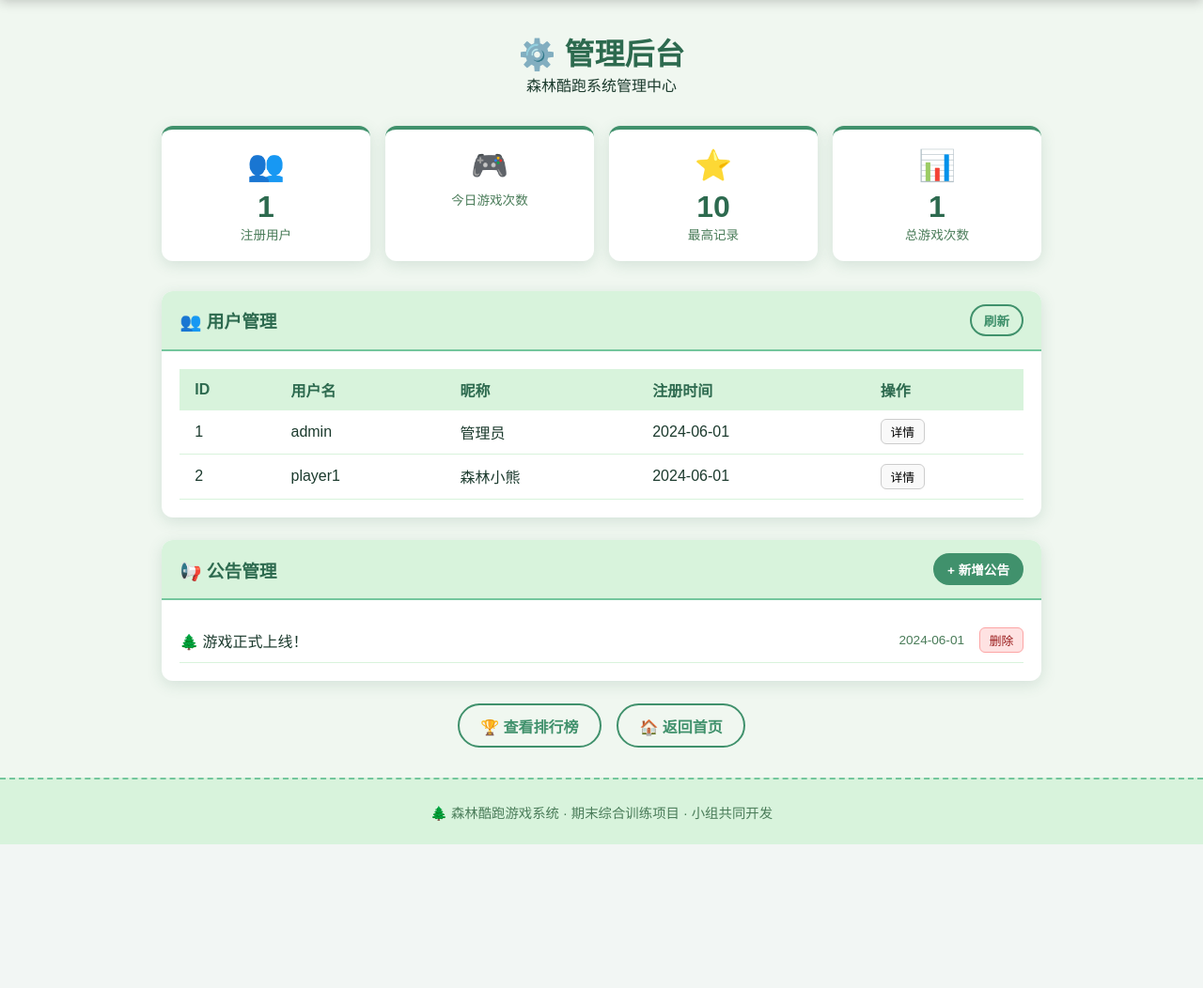
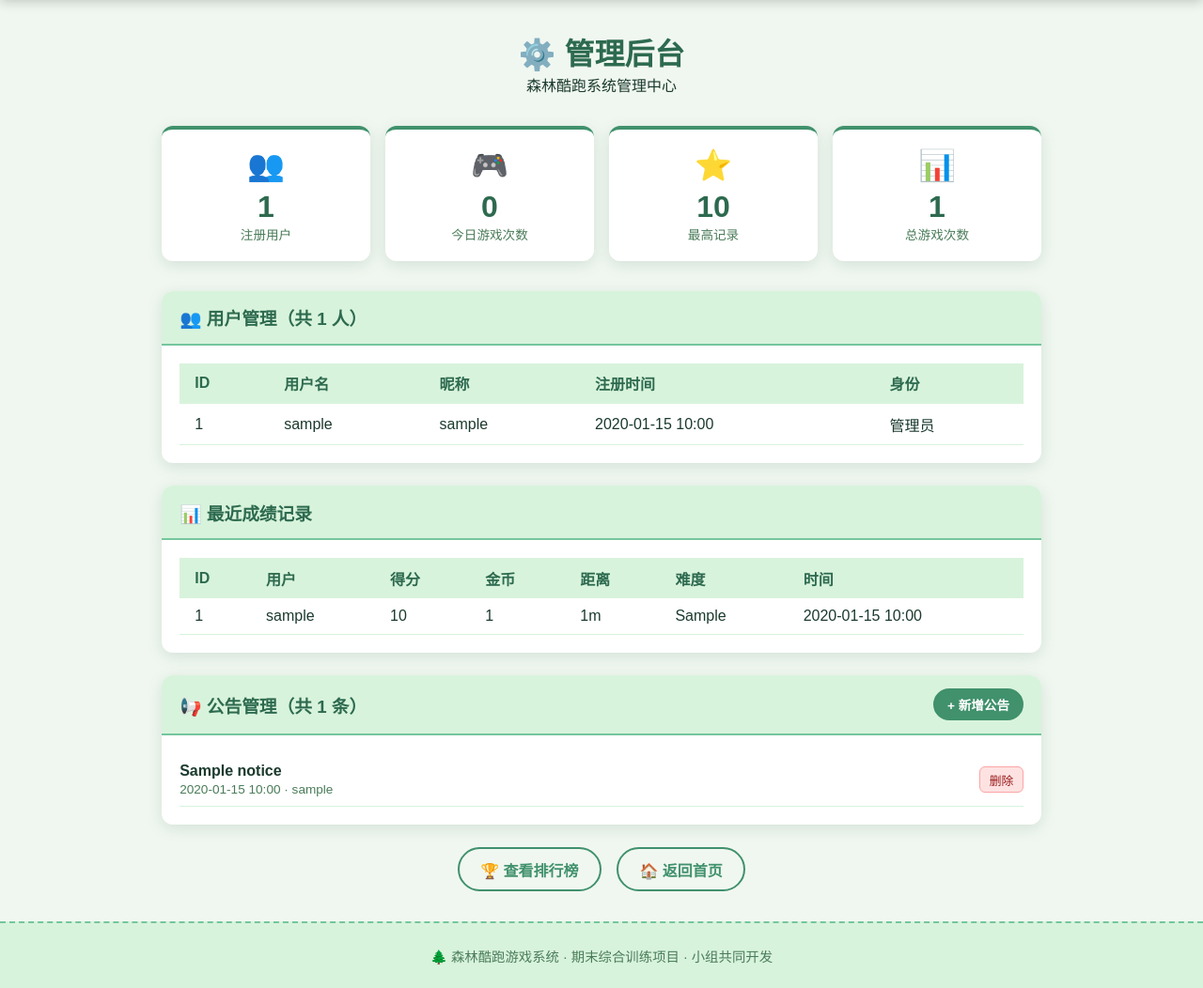
Before and after one commit to Luck2058/forest-runner-game, a Flask app: page /admin/ in a window 1280 px wide. Shown: the part 59-1111 px from the top of the page at 94% size. Before the commit the page ends 958 px from the top, so only its background shows below. Run offline with Flask 3, Linux system fonts and the light colour scheme; a user stored in the database is signed in; tables that the repository leaves empty hold one stand-in row (values such as "Sample post"); some web fonts are replaced.

Commit message:
fix: 修复C岗遗留问题 + 完善公告管理功能
1. admin.py: 合并admin子路由到admin_index，消除500错误；新增公告增删路由
2. admin.html: 用户管理/最近成绩改为真实数据渲染；公告管理完整实现
3. models/notice.py: 新增Notice模型（标题/内容/发布人/时间）
4. models/score.py: get_statistics()添加today_games字段
5. register.html: 修复密码不一致时按钮卡在提交中的bug
6. style.css: 补充公告区域样式

```diff
--- a/app/models/__init__.py
+++ b/app/models/__init__.py
@@ -1,5 +1,6 @@
 """
-app/models/__init__.py —— 数据模型包初始化
+app/models/__init__.py -- 数据模型包初始化
 """
 from app.models.user import User
 from app.models.score import Score
+from app.models.notice import Notice
--- a/app/models/score.py
+++ b/app/models/score.py
@@ -125,16 +125,23 @@ class Score(db.Model):
     def get_statistics(cls):
         """
         获取全局统计信息
-        返回字典：total_games / total_users / top_score
+        返回字典：total_games / total_users / top_score / today_games
         """
         total_games = db.session.query(func.count(cls.id)).scalar() or 0
         total_users = db.session.query(func.count(func.distinct(cls.user_id))).scalar() or 0
         top_score   = db.session.query(func.max(cls.score)).scalar() or 0
 
+        # 今日游戏次数
+        today = date.today()
+        today_games = db.session.query(func.count(cls.id)).filter(
+            func.date(cls.create_time) == today
+        ).scalar() or 0
+
         return {
             'total_games':  total_games,
             'total_users':  total_users,
             'top_score':    top_score,
+            'today_games':  today_games,
         }
 
     # ------------------------------------------------------------------ #
--- a/app/routes/admin.py
+++ b/app/routes/admin.py
@@ -5,11 +5,12 @@ app/routes/admin.py -- 后台管理蓝图
 由【成员四：MySQL 数据库与排行榜】配合实现管理员权限验证
 """
 
-from flask import Blueprint, render_template, session, redirect, url_for, flash
+from flask import Blueprint, render_template, session, redirect, url_for, flash, request, jsonify
 from functools import wraps
 from app import db
 from app.models.user import User
 from app.models.score import Score
+from app.models.notice import Notice
 
 # 创建管理蓝图，url 前缀为 /admin
 admin_bp = Blueprint('admin', __name__)
@@ -36,23 +37,56 @@ def admin_required(f):
 @admin_bp.route('/')
 @admin_required
 def admin_index():
-    """后台管理首页 -- 显示真实统计数据"""
+    """后台管理首页 -- 显示真实统计数据 + 用户列表 + 最近成绩 + 公告列表"""
     stats = Score.get_statistics()
     stats['user_count'] = User.query.count()
-    return render_template('admin.html', stats=stats)
+
+    # 获取用户列表（按注册时间降序）
+    users = User.query.order_by(User.create_time.desc()).all()
+
+    # 获取最近 20 条成绩记录（按时间降序）
+    recent_scores = Score.query.order_by(Score.create_time.desc()).limit(20).all()
+
+    # 获取公告列表（按时间降序）
+    notices = Notice.query.order_by(Notice.create_time.desc()).all()
+
+    return render_template(
+        'admin.html',
+        stats=stats,
+        users=users,
+        recent_scores=recent_scores,
+        notices=notices,
+    )
 
 
-@admin_bp.route('/users')
+@admin_bp.route('/notice/add', methods=['POST'])
 @admin_required
-def admin_users():
-    """用户管理列表"""
-    users = User.query.all()
-    return render_template('admin_users.html', users=users)
+def add_notice():
+    """新增公告"""
+    title = request.form.get('title', '').strip()
+    content = request.form.get('content', '').strip()
+
+    if not title:
+        flash('公告标题不能为空！', 'danger')
+        return redirect(url_for('admin.admin_index'))
+
+    user_id = session.get('user_id')
+    notice = Notice(title=title, content=content, author_id=user_id)
+    db.session.add(notice)
+    db.session.commit()
+
+    flash(f'公告「{title}」发布成功！', 'success')
+    return redirect(url_for('admin.admin_index'))
 
 
-@admin_bp.route('/scores')
+@admin_bp.route('/notice/delete/<int:notice_id>', methods=['POST'])
 @admin_required
-def admin_scores():
-    """成绩管理列表"""
-    scores = Score.query.order_by(Score.create_time.desc()).all()
-    return render_template('admin_scores.html', scores=scores)
+def delete_notice(notice_id):
+    """删除公告"""
+    notice = Notice.query.get_or_404(notice_id)
+    title = notice.title
+    db.session.delete(notice)
+    db.session.commit()
+
+    flash(f'公告「{title}」已删除！', 'success')
+    return redirect(url_for('admin.admin_index'))
--- a/app/static/css/style.css
+++ b/app/static/css/style.css
@@ -630,7 +630,9 @@ img { max-width: 100%; }
     padding: 0.6rem 0;
     border-bottom: 1px solid var(--green-pale);
 }
-.notice-title { flex: 1; }
+.notice-title { flex: 1; font-weight: bold; }
+.notice-info { flex: 1; display: flex; flex-direction: column; gap: 0.2rem; }
+.notice-meta { color: var(--text-mid); font-size: 0.85rem; }
 .notice-time { color: var(--text-mid); font-size: 0.85rem; }
 
 .notice-form { margin-top: 1rem; display: flex; flex-direction: column; gap: 0.8rem; }
--- a/app/templates/admin.html
+++ b/app/templates/admin.html
@@ -39,18 +39,62 @@
         <!-- 用户管理 -->
         <div class="admin-panel">
             <div class="panel-header">
-                <h3>👥 用户管理</h3>
-                <button class="btn btn-sm btn-outline">刷新</button>
+                <h3>👥 用户管理（共 {{ users|length }} 人）</h3>
             </div>
             <div class="panel-body">
                 <table class="admin-table">
                     <thead>
-                        <tr><th>ID</th><th>用户名</th><th>昵称</th><th>注册时间</th><th>操作</th></tr>
+                        <tr><th>ID</th><th>用户名</th><th>昵称</th><th>注册时间</th><th>身份</th></tr>
                     </thead>
                     <tbody>
-                        <!-- TODO：成员三 —— 对接数据库查询用户列表 -->
-                        <tr><td>1</td><td>admin</td><td>管理员</td><td>2024-06-01</td><td><button class="btn-xs">详情</button></td></tr>
-                        <tr><td>2</td><td>player1</td><td>森林小熊</td><td>2024-06-01</td><td><button class="btn-xs">详情</button></td></tr>
+                        {% for u in users %}
+                        <tr>
+                            <td>{{ u.id }}</td>
+                            <td>{{ u.username }}</td>
+                            <td>{{ u.nickname or '-' }}</td>
+                            <td>{{ u.create_time.strftime('%Y-%m-%d %H:%M') if u.create_time else '-' }}</td>
+                            <td>{{ '管理员' if u.is_admin else '普通用户' }}</td>
+                        </tr>
+                        {% endfor %}
+
+                        {% if not users %}
+                        <tr>
+                            <td colspan="5" class="empty-tip">🌿 暂无注册用户</td>
+                        </tr>
+                        {% endif %}
+                    </tbody>
+                </table>
+            </div>
+        </div>
+
+        <!-- 最近成绩 -->
+        <div class="admin-panel">
+            <div class="panel-header">
+                <h3>📊 最近成绩记录</h3>
+            </div>
+            <div class="panel-body">
+                <table class="admin-table">
+                    <thead>
+                        <tr><th>ID</th><th>用户</th><th>得分</th><th>金币</th><th>距离</th><th>难度</th><th>时间</th></tr>
+                    </thead>
+                    <tbody>
+                        {% for s in recent_scores %}
+                        <tr>
+                            <td>{{ s.id }}</td>
+                            <td>{{ s.user.nickname or s.user.username if s.user else '-' }}</td>
+                            <td>{{ s.score }}</td>
+                            <td>{{ s.coins }}</td>
+                            <td>{{ s.distance }}m</td>
+                            <td>{{ s.difficulty }}</td>
+                            <td>{{ s.create_time.strftime('%Y-%m-%d %H:%M') if s.create_time else '-' }}</td>
+                        </tr>
+                        {% endfor %}
+
+                        {% if not recent_scores %}
+                        <tr>
+                            <td colspan="7" class="empty-tip">🌿 暂无成绩记录</td>
+                        </tr>
+                        {% endif %}
                     </tbody>
                 </table>
             </div>
@@ -59,20 +103,35 @@
         <!-- 公告管理 -->
         <div class="admin-panel">
             <div class="panel-header">
-                <h3>📢 公告管理</h3>
-                <button class="btn btn-sm btn-primary" onclick="showNoticeForm()">+ 新增公告</button>
+                <h3>📢 公告管理（共 {{ notices|length }} 条）</h3>
+                <button class="btn btn-sm btn-primary" onclick="toggleNoticeForm()">+ 新增公告</button>
             </div>
             <div class="panel-body">
-                <!-- TODO：成员三 —— 对接数据库查询公告列表 -->
+                <!-- 公告列表 -->
+                {% for n in notices %}
                 <div class="notice-item">
-                    <span class="notice-title">🌲 游戏正式上线！</span>
-                    <span class="notice-time">2024-06-01</span>
-                    <button class="btn-xs btn-danger">删除</button>
+                    <div class="notice-info">
+                        <span class="notice-title">{{ n.title }}</span>
+                        <span class="notice-meta">{{ n.create_time.strftime('%Y-%m-%d %H:%M') if n.create_time else '-' }} · {{ n.author.nickname or n.author.username if n.author else '-' }}</span>
+                    </div>
+                    <form method="POST" action="{{ url_for('admin.delete_notice', notice_id=n.id) }}" style="display:inline;" onsubmit="return confirm('确认删除该公告？');">
+                        <button type="submit" class="btn-xs btn-danger">删除</button>
+                    </form>
                 </div>
+                {% endfor %}
+
+                {% if not notices %}
+                <div class="empty-tip">🌿 暂无公告，点击上方按钮发布第一条</div>
+                {% endif %}
+
+                <!-- 新增公告表单 -->
                 <div class="notice-form hidden" id="noticeForm">
-                    <input type="text" placeholder="公告标题" class="form-input">
-                    <textarea placeholder="公告内容" class="form-textarea"></textarea>
-                    <button class="btn btn-sm btn-primary">发布</button>
+                    <form method="POST" action="{{ url_for('admin.add_notice') }}">
+                        <input type="text" name="title" placeholder="公告标题" class="form-input" required maxlength="200">
+                        <textarea name="content" placeholder="公告内容（可选）" class="form-textarea" rows="3"></textarea>
+                        <button type="submit" class="btn btn-sm btn-primary">发布</button>
+                        <button type="button" class="btn btn-sm btn-outline" onclick="toggleNoticeForm()">取消</button>
+                    </form>
                 </div>
             </div>
         </div>
@@ -89,7 +148,7 @@
 
 {% block extra_js %}
 <script>
-function showNoticeForm() {
+function toggleNoticeForm() {
     const form = document.getElementById('noticeForm');
     form.classList.toggle('hidden');
 }
--- a/app/templates/register.html
+++ b/app/templates/register.html
@@ -84,8 +84,8 @@
 
 {% block extra_js %}
 <script>
-// 前端校验两次密码是否一致
-document.querySelector('form').addEventListener('submit', function(e) {
+// 前端校验两次密码是否一致（绑定在按钮 click 上，先于 form submit 触发）
+document.querySelector('button[type="submit"]').addEventListener('click', function(e) {
     const p1 = document.getElementById('password').value;
     const p2 = document.getElementById('confirm').value;
     if (p1 !== p2) {
```
Also changed, not shown: app/models/notice.py (added, +48 -0 lines).
